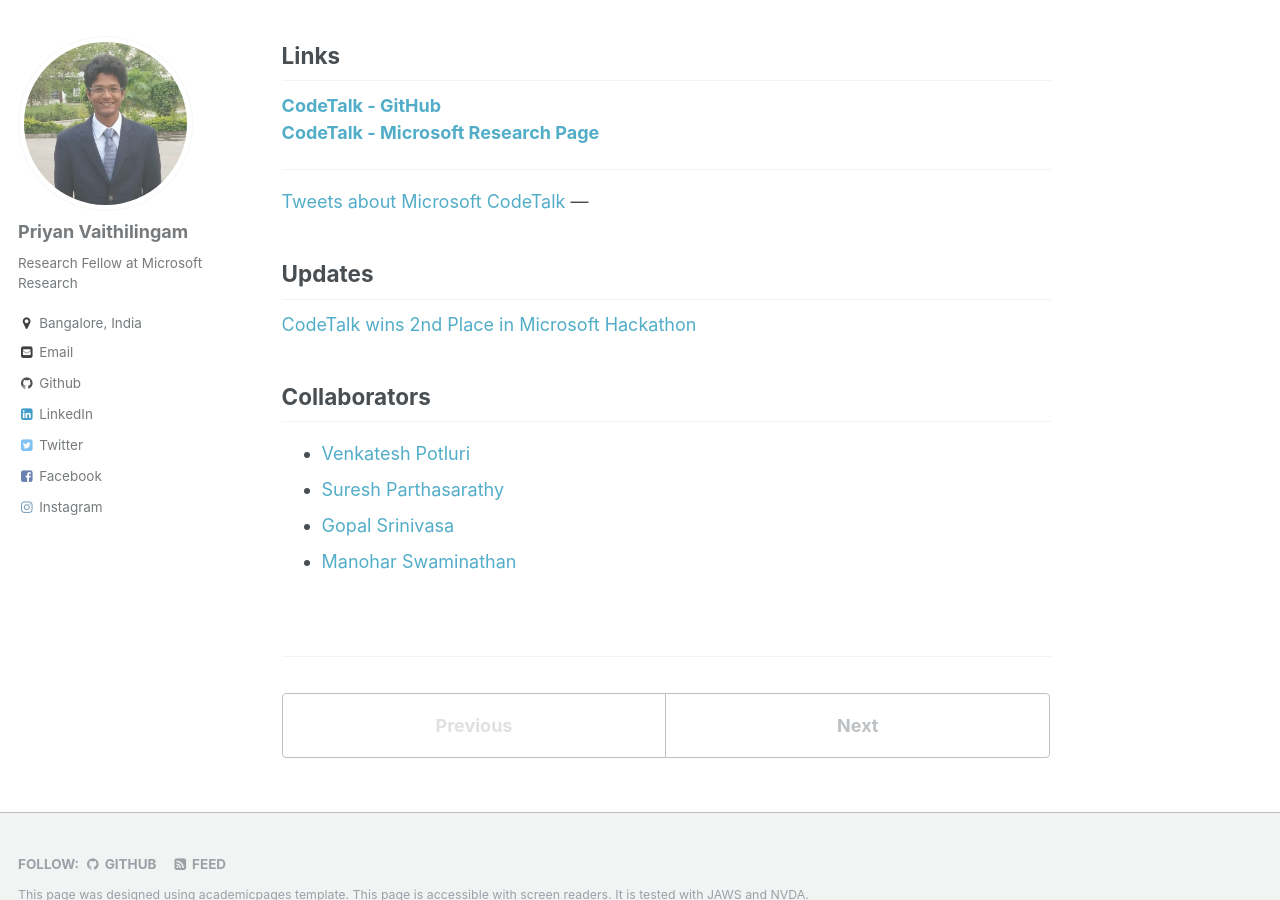
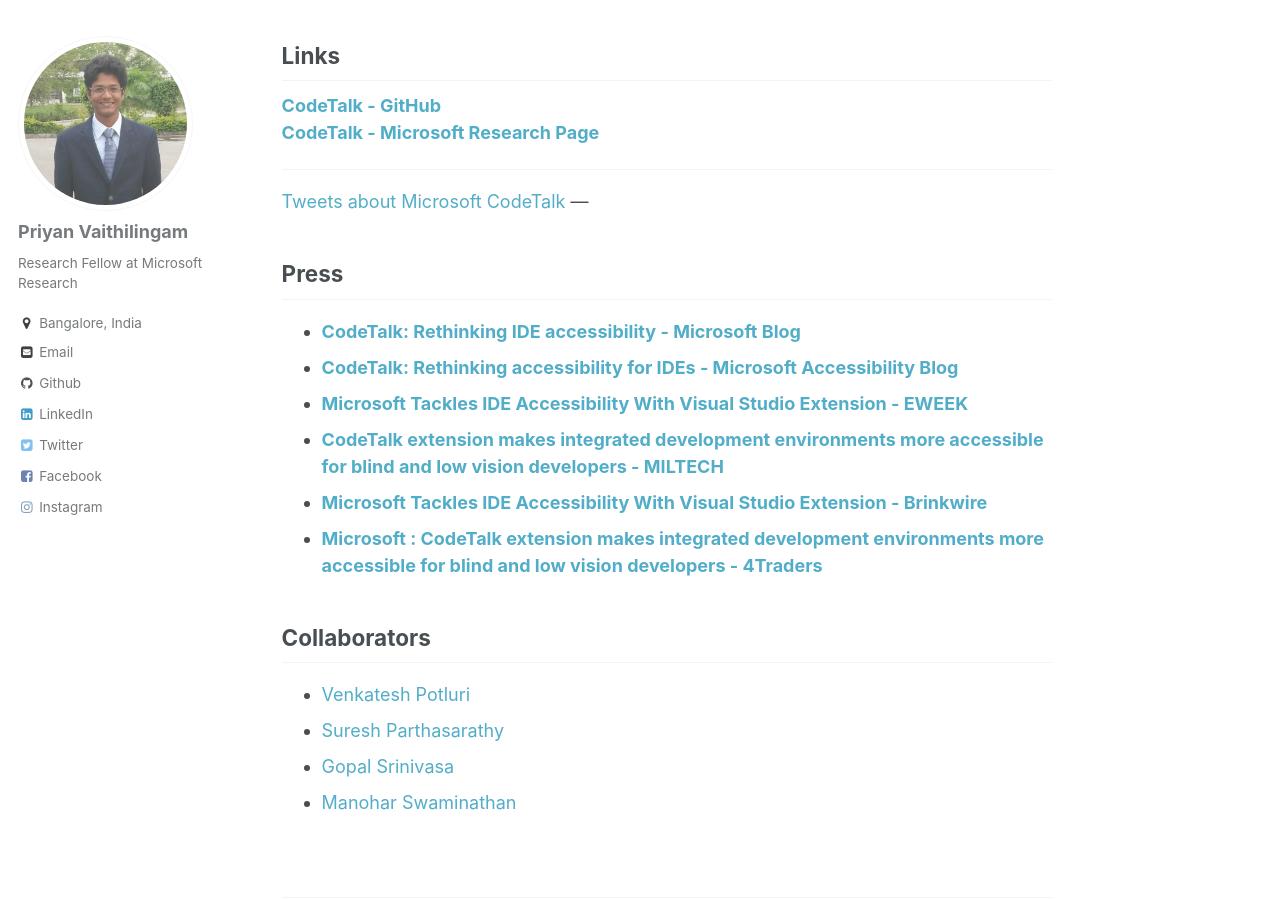
Before and after one commit to priyanmuthu/priyanmuthu.github.io, a Jekyll site: the page built from _projects/2017-10-01-CodeTalk.md, in a window 1280 px wide and 900 px high, scrolled down 606 px. Built offline with Jekyll 4.4.1, drawn with Linux system fonts in a browser that asks for light colours; comment, search, counter and statistics services are not loaded.

Commit message:
updated codetalk project

```diff
--- a/_projects/2017-10-01-CodeTalk.md
+++ b/_projects/2017-10-01-CodeTalk.md
@@ -32,9 +32,15 @@
 <script>!function(d,s,id){var js,fjs=d.getElementsByTagName(s)[0],p=/^http:/.test(d.location)?'http':'https';if(!d.getElementById(id)){js=d.createElement(s);js.id=id;js.src=p+"://platform.twitter.com/widgets.js";fjs.parentNode.insertBefore(js,fjs);}}(document,"script","twitter-wjs");</script>
 ---
 
-Updates
+Press
 ---
-[CodeTalk wins 2nd Place in Microsoft Hackathon](https://priyan.info/posts/CodeTalkWins)
+* [**CodeTalk: Rethinking IDE accessibility - Microsoft Blog**](https://www.microsoft.com/en-us/research/blog/codetalk-rethinking-ide-accessibility/)
+* [**CodeTalk: Rethinking accessibility for IDEs - Microsoft Accessibility Blog**](https://blogs.msdn.microsoft.com/accessibility/2017/12/18/codetalk-rethinking-accessibility-for-ides/)
+* [**Microsoft Tackles IDE Accessibility With Visual Studio Extension - EWEEK**](http://www.eweek.com/enterprise-apps/microsoft-tackles-ide-accessibility-with-visual-studio-extension)
+* [**CodeTalk extension makes integrated development environments more accessible for blind and low vision developers - MILTECH**](http://www.military-technologies.net/2017/12/20/codetalk-extension-makes-integrated-development-environments-more-accessible-for-blind-and-low-vision-developers/)
+* [**Microsoft Tackles IDE Accessibility With Visual Studio Extension - Brinkwire**](http://en.brinkwire.com/37154/microsoft-tackles-ide-accessibility-with-visual-studio-extension/)
+* [**Microsoft : CodeTalk extension makes integrated development environments more accessible for blind and low vision developers - 4Traders**](http://www.4-traders.com/MICROSOFT-CORPORATION-4835/news/Microsoft-CodeTalk-extension-makes-integrated-development-environments-more-accessible-for-blind-a-25700928/)
+
 
 Collaborators
 ---
```
